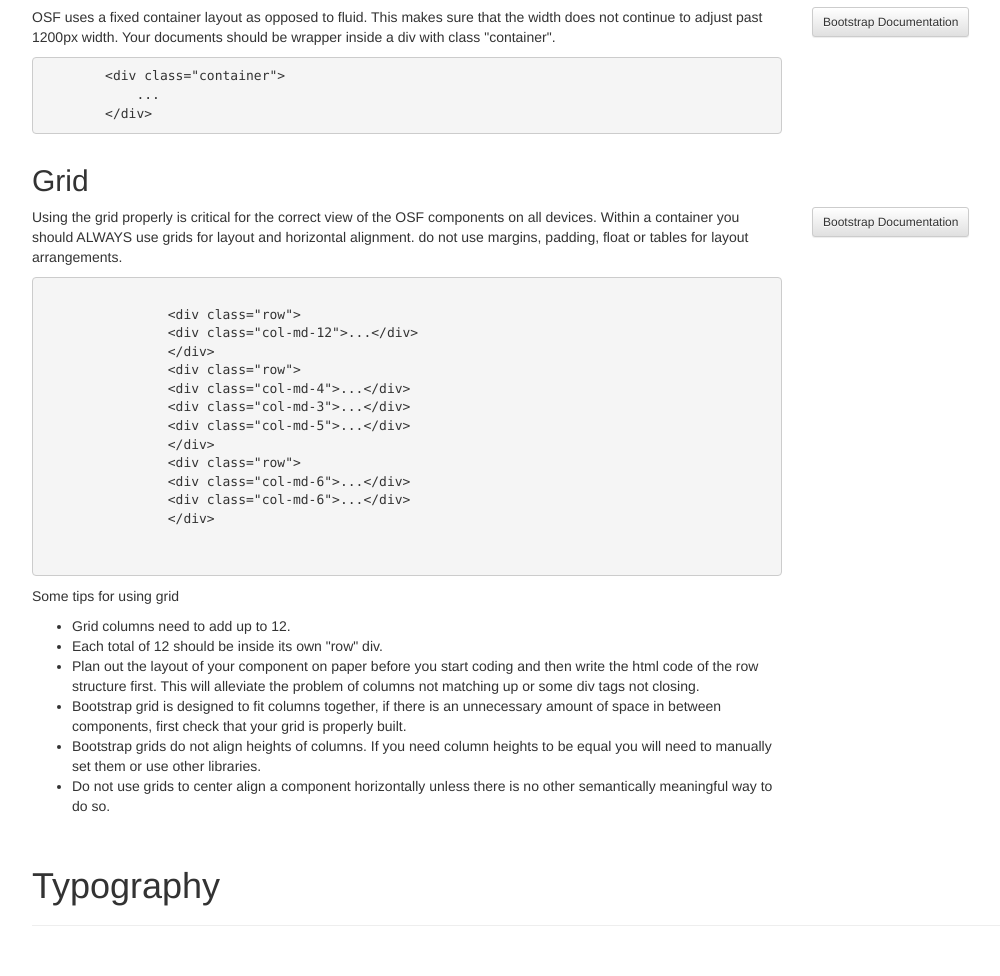
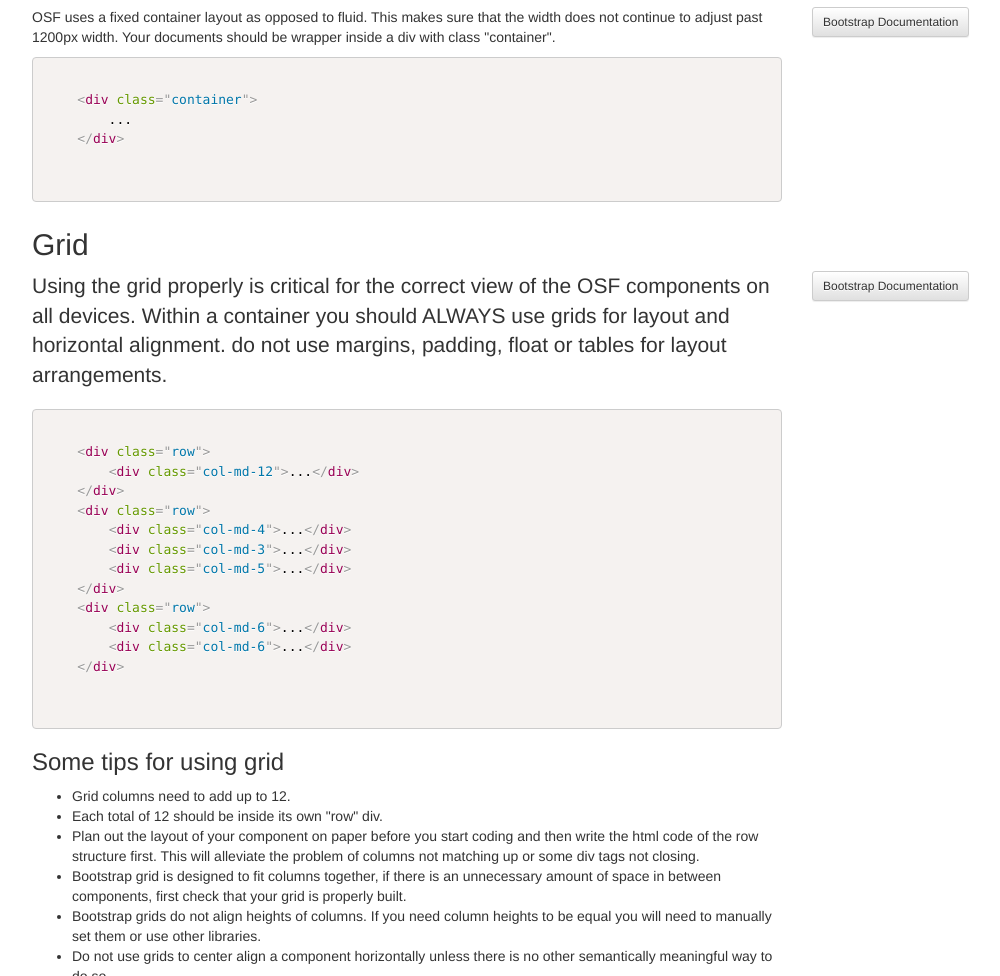
Before and after one commit to CenterForOpenScience/osf-style, a website: page index.html in a window 1280 px wide. Shown: the part 620-1596 px from the top of the page, without its empty margins (38-1038 px from the left). Drawn offline with nearby package versions, Linux system fonts and the light colour scheme.

Commit message:
Fix prism html syntax highlight

```diff
--- a/index.html
+++ b/index.html
@@ -14,6 +14,7 @@
     <!-- Bootstrap theme -->
     <link href="bower_components/bootstrap/dist/css/bootstrap-theme.min.css" rel="stylesheet">
 
+    <link href="vendor/prism/prism.css" rel="stylesheet" />
     <!-- Custom styles for this template -->
     <link href="css/base.css" rel="stylesheet">
 
@@ -68,9 +69,12 @@
         <div class="col-sm-8">
             <p> OSF uses a fixed container layout as opposed to fluid. This makes sure that the width does not continue to adjust past 1200px width. Your documents should be wrapper inside a div with class "container".  </p>
         <pre>
+            <code class="language-markup">
     &lt;div class="container"&gt;
         ...
-        &lt;/div&gt;</pre>
+    &lt;/div&gt;
+        </code>
+        </pre>
         </div>
         <div class="col-sm-4">
             <a href="http://getbootstrap.com/css/#overview" class="btn btn-sm btn-default"> Bootstrap Documentation </a>
@@ -81,9 +85,9 @@
     <h2>Grid</h2>
     <div class="row">
         <div class="col-sm-8">
-            <p> Using the grid properly is critical for the correct view of the OSF components on all devices. Within a container you should ALWAYS use grids for layout and horizontal alignment. do not use margins, padding, float or tables for layout arrangements.</p>
+            <p class="lead"> Using the grid properly is critical for the correct view of the OSF components on all devices. Within a container you should ALWAYS use grids for layout and horizontal alignment. do not use margins, padding, float or tables for layout arrangements.</p>
         <pre>
-            <code class="language-html">
+            <code class="language-markup">
     &lt;div class="row"&gt;
         &lt;div class="col-md-12">...&lt;/div&gt;
     &lt;/div&gt;
@@ -98,7 +102,7 @@
     &lt;/div&gt;
             </code>
         </pre>
-            <p>Some tips for using grid</p>
+            <h3>Some tips for using grid</h3>
             <ul>
                 <li>Grid columns need to add up to 12.</li>
                 <li>Each total of 12 should be inside its own "row" div.</li>
@@ -186,6 +190,7 @@
 <!-- Placed at the end of the document so the pages load faster -->
 <script src="https://ajax.googleapis.com/ajax/libs/jquery/1.11.1/jquery.min.js"></script>
 <script src="bower_components/bootstrap/dist/js/bootstrap.min.js"></script>
+<script src="vendor/prism/prism.js"></script>
 
 </body>
 </html>
```
Lines whose indentation alone changed are shown as unchanged.
